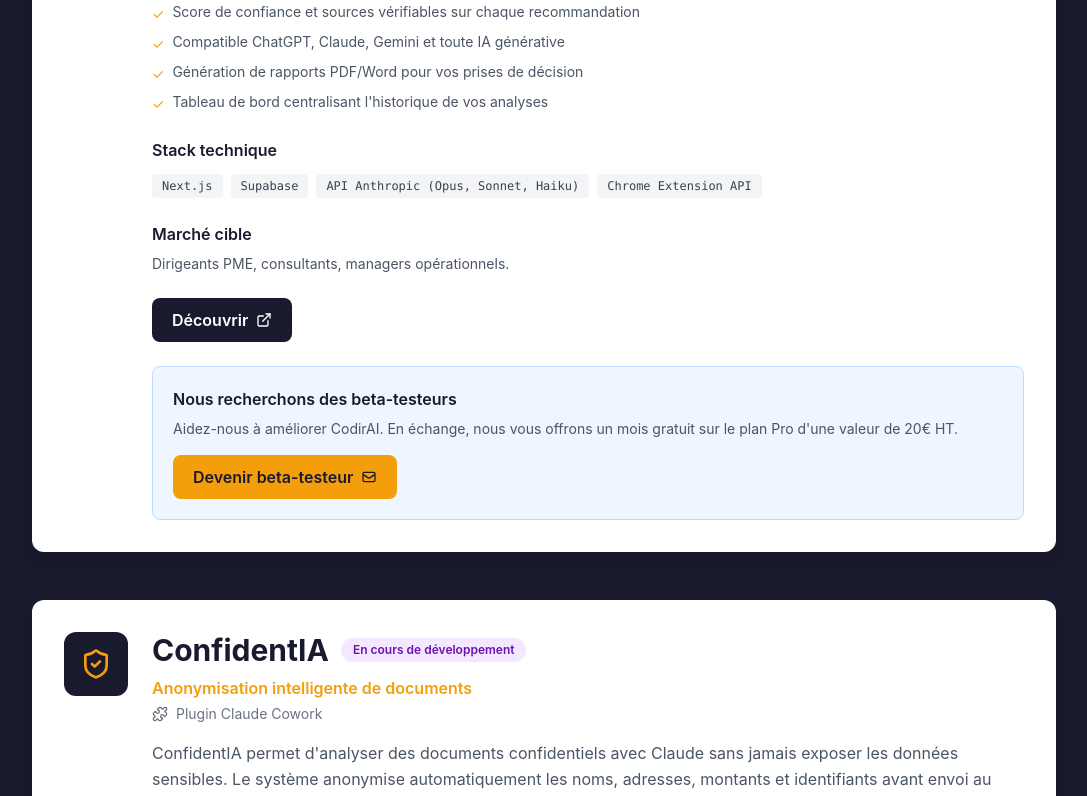
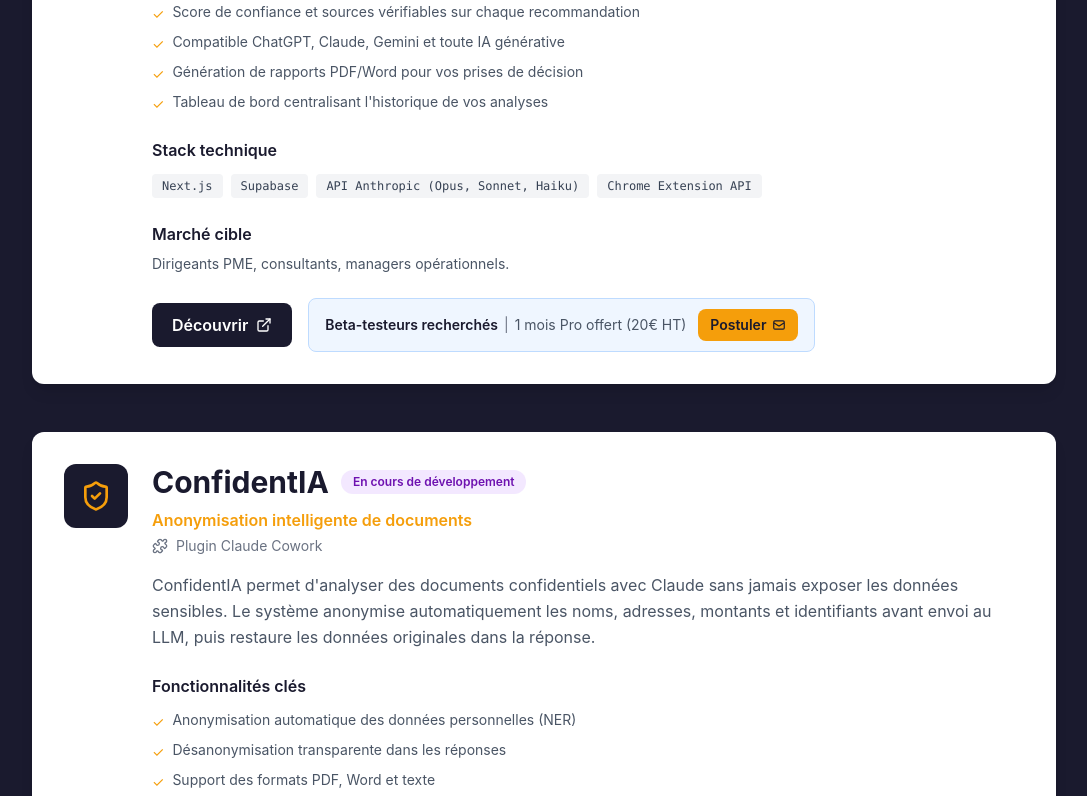
Before and after one commit to EvidencAI/evidencai-site, a Next.js app: page /outils in a window 1280 px wide. Shown: the part 2401-3197 px from the top of the page, without its empty margins (96-1183 px from the left). Built offline with nearby package versions, Linux system fonts and the light colour scheme.

Commit message:
CodirAI: bouton Découvrir + encart beta compact en ligne + fix mailto encodé

```diff
--- a/src/app/outils/page.tsx
+++ b/src/app/outils/page.tsx
@@ -166,6 +166,7 @@
     href: 'https://codirai.com',
     external: true,
     cta: 'Découvrir',
+    betaCta: true,
     description: 'CodirAI transforme les réponses de l\'IA générative en conseils fiables et exploitables. Un comité de 15 experts virtuels analyse, challenge et structure l\'information pour vous donner des recommandations sourcées avec un score de confiance.',
     features: [
       'Analyse multi-angles par 15 modules d\'expertise',
@@ -329,7 +330,7 @@
                         <p className="text-sm text-gray-600">{outil.marche}</p>
                       </div>
 
-                      {outil.href && (
+                      {outil.href && !outil.betaCta && (
                         <a
                           href={outil.href}
                           target={outil.external ? '_blank' : undefined}
@@ -341,19 +342,31 @@
                         </a>
                       )}
 
-                      {outil.id === 'codirai' && (
-                        <div className="mt-6 p-5 bg-blue-50 border border-blue-200 rounded-lg">
-                          <p className="text-bleu-nuit font-semibold mb-2">Nous recherchons des beta-testeurs</p>
-                          <p className="text-sm text-gray-600 mb-4">
-                            Aidez-nous à améliorer CodirAI. En échange, nous vous offrons un mois gratuit sur le plan Pro d&apos;une valeur de 20&euro; HT.
-                          </p>
+                      {outil.betaCta && (
+                        <div className="flex flex-col sm:flex-row items-start sm:items-center gap-4">
                           <a
-                            href="mailto:info@evidencai.com?subject=Beta-test%20CodirAI&body=Bonjour%2C%0A%0AJe%20souhaite%20devenir%20beta-testeur%20de%20CodirAI.%0A%0AMerci"
-                            className="inline-flex items-center gap-2 px-5 py-2.5 bg-ambre text-bleu-nuit font-semibold rounded-lg hover:bg-ambre-light transition-colors"
+                            href={outil.href}
+                            target="_blank"
+                            rel="noopener noreferrer"
+                            className="inline-flex items-center gap-2 px-5 py-2.5 bg-bleu-nuit text-white font-semibold rounded-lg hover:bg-bleu-nuit-light transition-colors"
                           >
-                            Devenir beta-testeur
-                            <svg className="w-4 h-4" fill="none" stroke="currentColor" viewBox="0 0 24 24"><path strokeLinecap="round" strokeLinejoin="round" strokeWidth={2} d="M3 8l7.89 5.26a2 2 0 002.22 0L21 8M5 19h14a2 2 0 002-2V7a2 2 0 00-2-2H5a2 2 0 00-2 2v10a2 2 0 002 2z" /></svg>
+                            {outil.cta || 'Découvrir'}
+                            <ExternalLink className="w-4 h-4" />
                           </a>
+                          <div className="flex items-center gap-3 px-4 py-2.5 bg-blue-50 border border-blue-200 rounded-lg">
+                            <div className="text-sm">
+                              <span className="text-bleu-nuit font-semibold">Beta-testeurs recherchés</span>
+                              <span className="text-gray-500 mx-1.5">|</span>
+                              <span className="text-gray-600">1 mois Pro offert (20&euro; HT)</span>
+                            </div>
+                            <a
+                              href={"mailto:info@evidencai.com?subject=" + encodeURIComponent("Beta-test CodirAI") + "&body=" + encodeURIComponent("Bonjour,\n\nJe souhaite devenir beta-testeur de CodirAI.\n\nMerci")}
+                              className="inline-flex items-center gap-1.5 px-3 py-1.5 bg-ambre text-bleu-nuit text-sm font-semibold rounded-lg hover:bg-ambre-light transition-colors whitespace-nowrap"
+                            >
+                              Postuler
+                              <svg className="w-3.5 h-3.5" fill="none" stroke="currentColor" viewBox="0 0 24 24"><path strokeLinecap="round" strokeLinejoin="round" strokeWidth={2} d="M3 8l7.89 5.26a2 2 0 002.22 0L21 8M5 19h14a2 2 0 002-2V7a2 2 0 00-2-2H5a2 2 0 00-2 2v10a2 2 0 002 2z" /></svg>
+                            </a>
+                          </div>
                         </div>
                       )}
                     </div>
```
